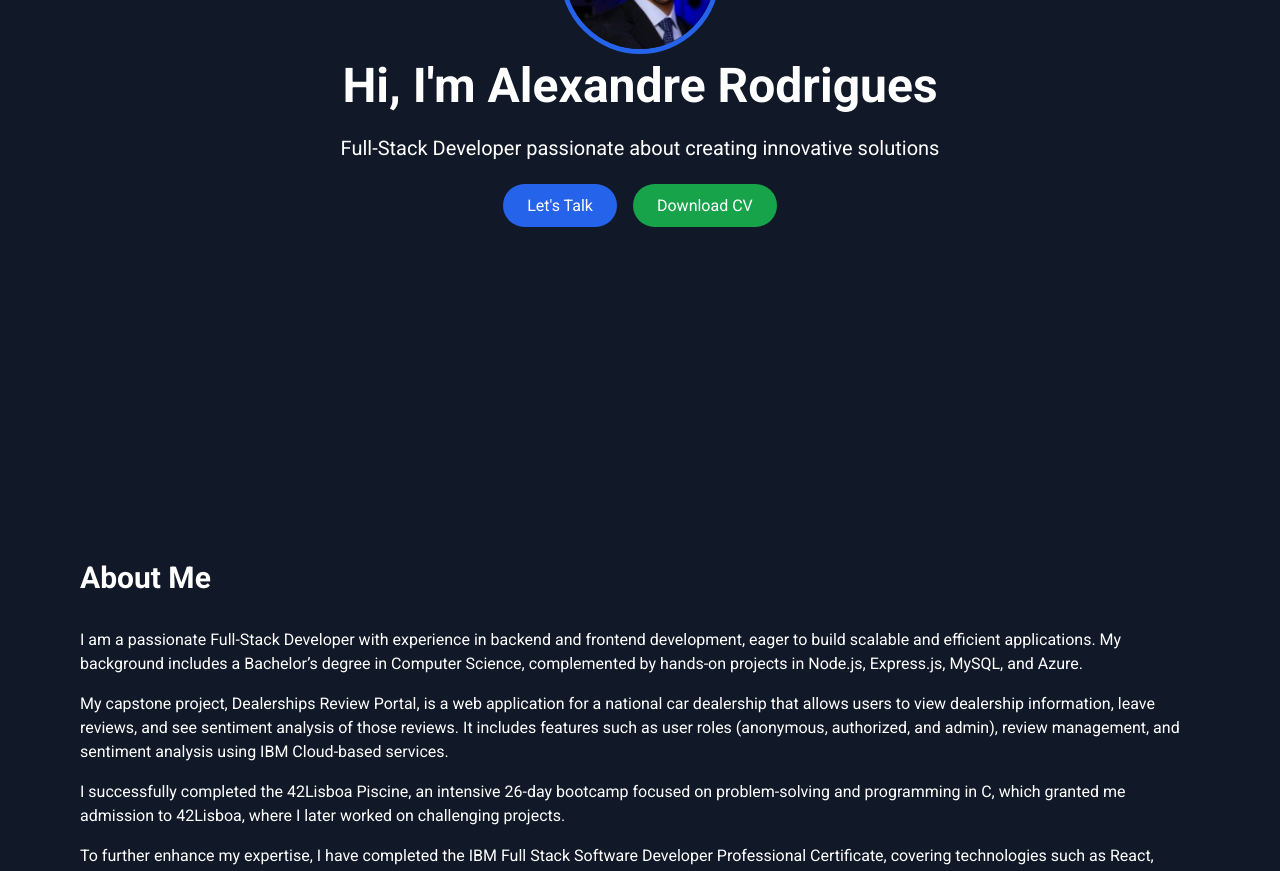
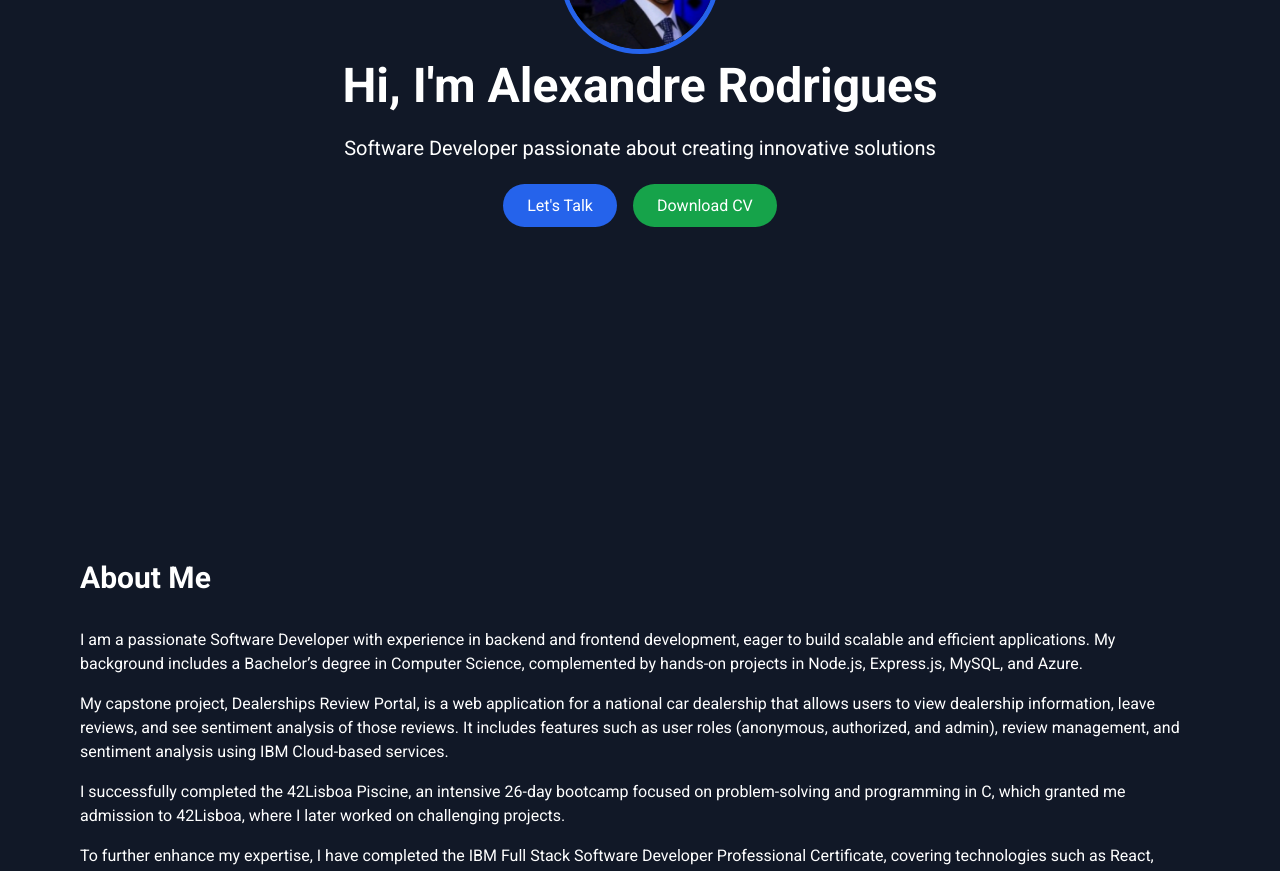
Before and after one commit to afonseca00/portfolio, a React (Create React App) app: page / in a window 1280 px wide. Shown: the part 320-1191 px from the top of the page. Built offline with nearby package versions, Linux system fonts and the light colour scheme.

Commit message:
Finish update

```diff
--- a/src/App.js
+++ b/src/App.js
@@ -40,13 +40,13 @@ const translations = {
   en: {
     home: {
       title: "Hi, I'm Alexandre Rodrigues",
-      subtitle: "Full-Stack Developer passionate about creating innovative solutions",
+      subtitle: "Software Developer passionate about creating innovative solutions",
       cta: "Let's Talk",
       downloadCV: "Download CV"
     },
     about: {
       title: "About Me",
-      paragraph1: "I am a passionate Full-Stack Developer with experience in backend and frontend development, eager to build scalable and efficient applications. My background includes a Bachelor’s degree in Computer Science, complemented by hands-on projects in Node.js, Express.js, MySQL, and Azure.",
+      paragraph1: "I am a passionate Software Developer with experience in backend and frontend development, eager to build scalable and efficient applications. My background includes a Bachelor’s degree in Computer Science, complemented by hands-on projects in Node.js, Express.js, MySQL, and Azure.",
       paragraph2: "My capstone project, Dealerships Review Portal, is a web application for a national car dealership that allows users to view dealership information, leave reviews, and see sentiment analysis of those reviews. It includes features such as user roles (anonymous, authorized, and admin), review management, and sentiment analysis using IBM Cloud-based services.",
       paragraph3: "I successfully completed the 42Lisboa Piscine, an intensive 26-day bootcamp focused on problem-solving and programming in C, which granted me admission to 42Lisboa, where I later worked on challenging projects.",
       paragraph4: "To further enhance my expertise, I have completed the IBM Full Stack Software Developer Professional Certificate, covering technologies such as React, Node.js, Django, Python, Docker, Kubernetes, Microservices, and AI applications.",
@@ -158,13 +158,13 @@ const translations = {
   pt: {
     home: {
       title: "Olá, sou o Alexandre Rodrigues",
-      subtitle: "Full-Stack Developer apaixonado por criar soluções inovadoras",
+      subtitle: "Software Developer apaixonado por criar soluções inovadoras",
       cta: "Vamos Conversar",
       downloadCV: "Download CV"
     },
     about: {
       title: "Sobre Mim",
-      paragraph1: "Sou um Full-Stack Developer apaixonado por criar aplicações escaláveis e eficientes, com experiência tanto em backend como em frontend. A minha formação inclui uma Licenciatura em Informática, complementada por projetos práticos em Node.js, Express.js, MySQL e Azure.",
+      paragraph1: "Sou um Software Developer apaixonado por criar aplicações escaláveis e eficientes, com experiência tanto em backend como em frontend. A minha formação inclui uma Licenciatura em Informática, complementada por projetos práticos em Node.js, Express.js, MySQL e Azure.",
       paragraph2: "O meu projeto final de capstone, Dealerships Review Portal, é uma aplicação web para uma rede nacional de concessionárias, permitindo que os utilizadores visualizem informações sobre as concessionárias, deixem avaliações e consultem a análise de sentimentos dessas avaliações. Inclui funcionalidades como diferentes perfis de utilizador (anónimos, autorizados e administradores), gestão de avaliações e análise de sentimentos através de serviços baseados na IBM Cloud.",
       paragraph3: "Concluí com sucesso a Piscine da 42Lisboa, um bootcamp intensivo de 26 dias focado na resolução de problemas e programação em C, o que me permitiu ser admitido na 42Lisboa, onde trabalhei em projetos desafiantes.",
       paragraph4: "Para aprimorar ainda mais as minhas competências, completei o IBM Full Stack Software Developer Professional Certificate, cobrindo tecnologias como React, Node.js, Django, Python, Docker, Kubernetes, microserviços e aplicações de IA.",
```
